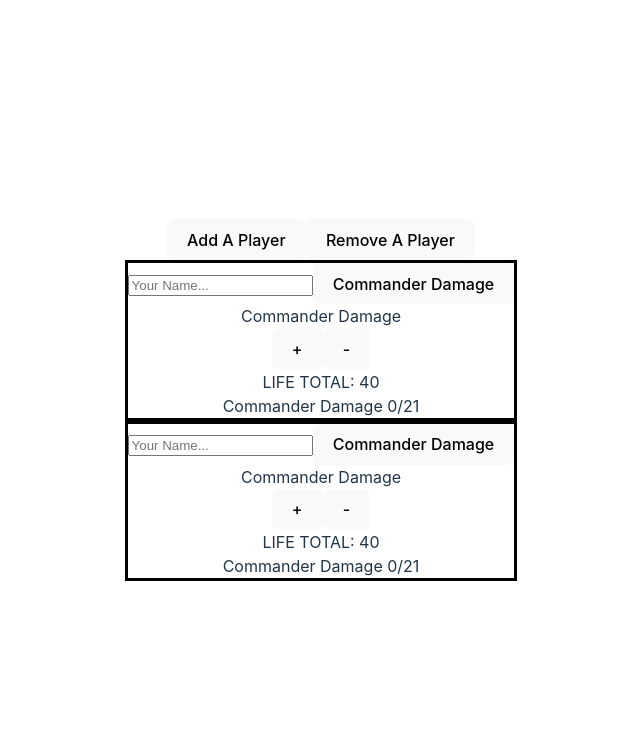
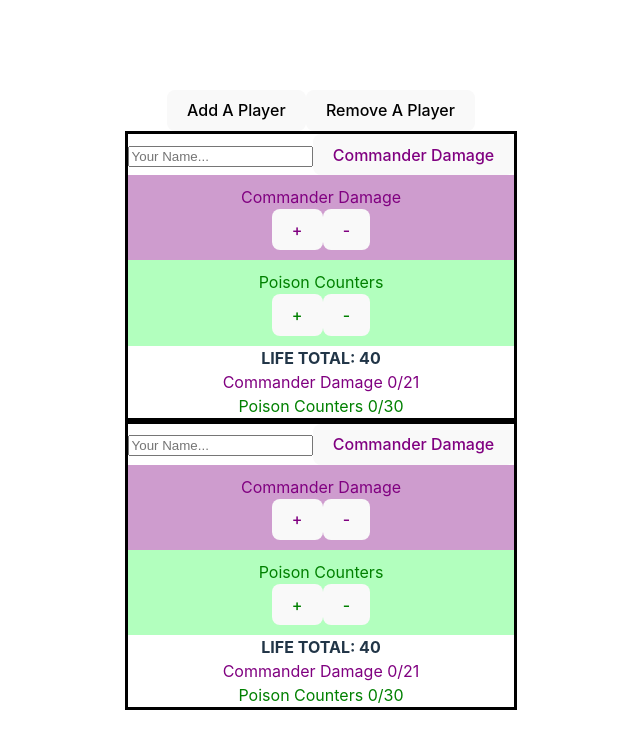
Before and after one commit to SharukhGV/commander-app, a React (Vite) app: page / in a window 1280 px wide. Shown: the top 748 px of the page, without its empty margins (319-959 px from the left). Built offline with nearby package versions, Linux system fonts and the light colour scheme.

Commit message:
added color codes

```diff
--- a/src/components/Counter.jsx
+++ b/src/components/Counter.jsx
@@ -11,7 +11,7 @@ function DamageTYPE(){
 const [total, setTotal] = useState(0)
 let [value, setValue] = useState(40) //40 to Win
 let [valueCommander, setValueCommander] = useState(0) //21 to Win
-
+let [poisonCounter,setPoisonCounter]=useState(0)
 
 // Normal
 function Increment(){
@@ -22,6 +22,13 @@ function Decrement(){
     setValue(value--)
 }
 
+function IncrementPoison(){
+    setPoisonCounter(poisonCounter++)
+}
+
+function DecremenPoison(){
+    setPoisonCounter(poisonCounter--)
+}
 
 function DecrementCommander(){
     setValue(value--)
@@ -35,14 +42,14 @@ return(
 
 <input placeholder="Your Name..." type="text"></input>
 
-{damageType ? <button onClick={DamageTYPE}>Commander Damage</button> : <button onClick={DamageTYPE}>Normal Damage</button>}
+{damageType ? <button style={{color:"purple"}} onClick={DamageTYPE}>Commander Damage</button> : <button onClick={DamageTYPE}>Normal Damage</button>}
 
 
 {damageType ?
-<div>
-<div>Commander Damage</div>
-<button  onClick={Increment}>+</button>
-<button onClick={DecrementCommander}>-</button>
+<div style={{backgroundColor:"rgba(128, 0, 128, 0.39)", padding:"10px"}}>
+<div style={{color:"purple"}}>Commander Damage</div>
+<button style={{color:"purple"}} onClick={Increment}>+</button>
+<button style={{color:"purple"}} onClick={DecrementCommander}>-</button>
 </div>
 :
 <div>
@@ -52,9 +59,15 @@ return(
 </div>
 }
 
+<div style={{backgroundColor:"#00ff2a4d", padding:"10px"}}>
+<div style={{color:"green"}}>Poison Counters</div>
+<button  style={{color:"green"}} onClick={IncrementPoison}>+</button>
+<button  style={{color:"green"}} onClick={DecremenPoison}>-</button>
+</div>
 
-<div>LIFE TOTAL: {value}</div>
-<div>Commander Damage {valueCommander}/21</div>
+<div><strong>LIFE TOTAL: {value}</strong></div>
+<div style={{color:"purple"}}>Commander Damage {valueCommander}/21</div>
+<div style={{color:"green"}}>Poison Counters {poisonCounter}/30</div>
 </div>
 
 )
```
